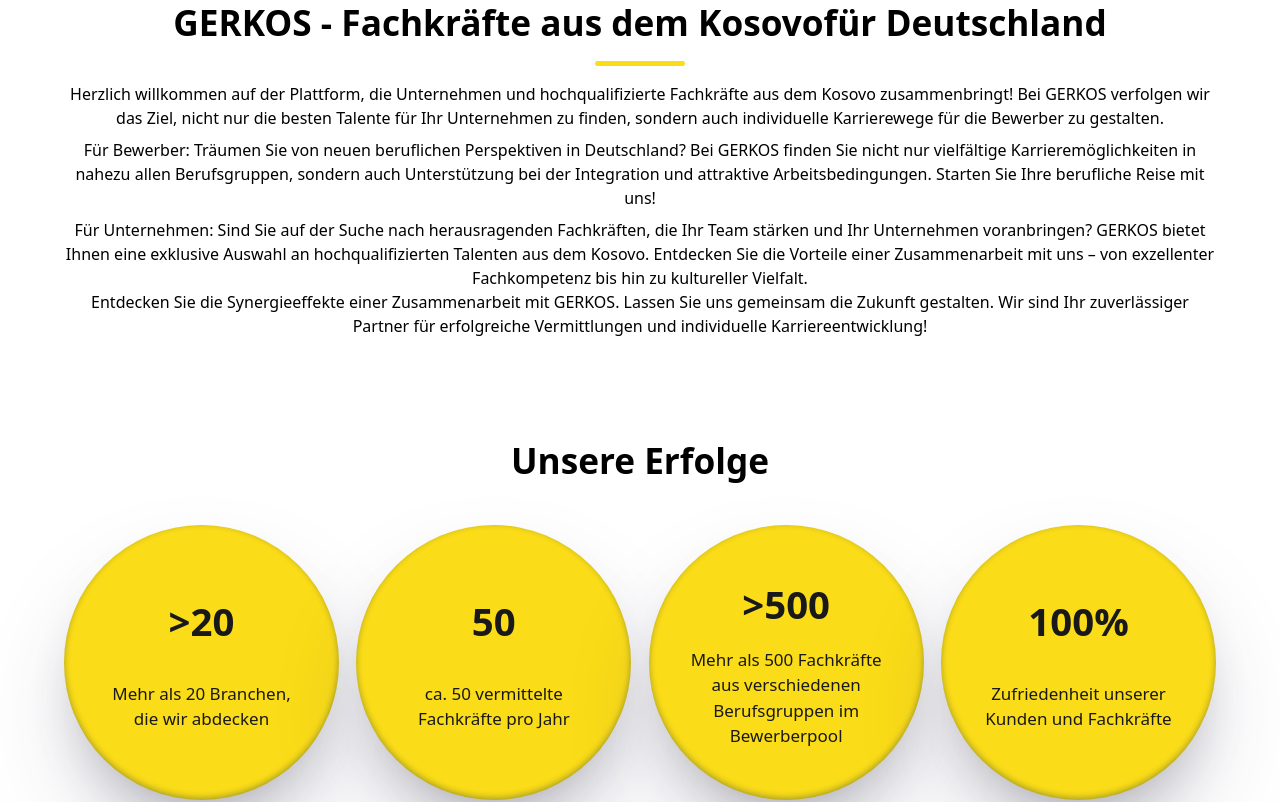
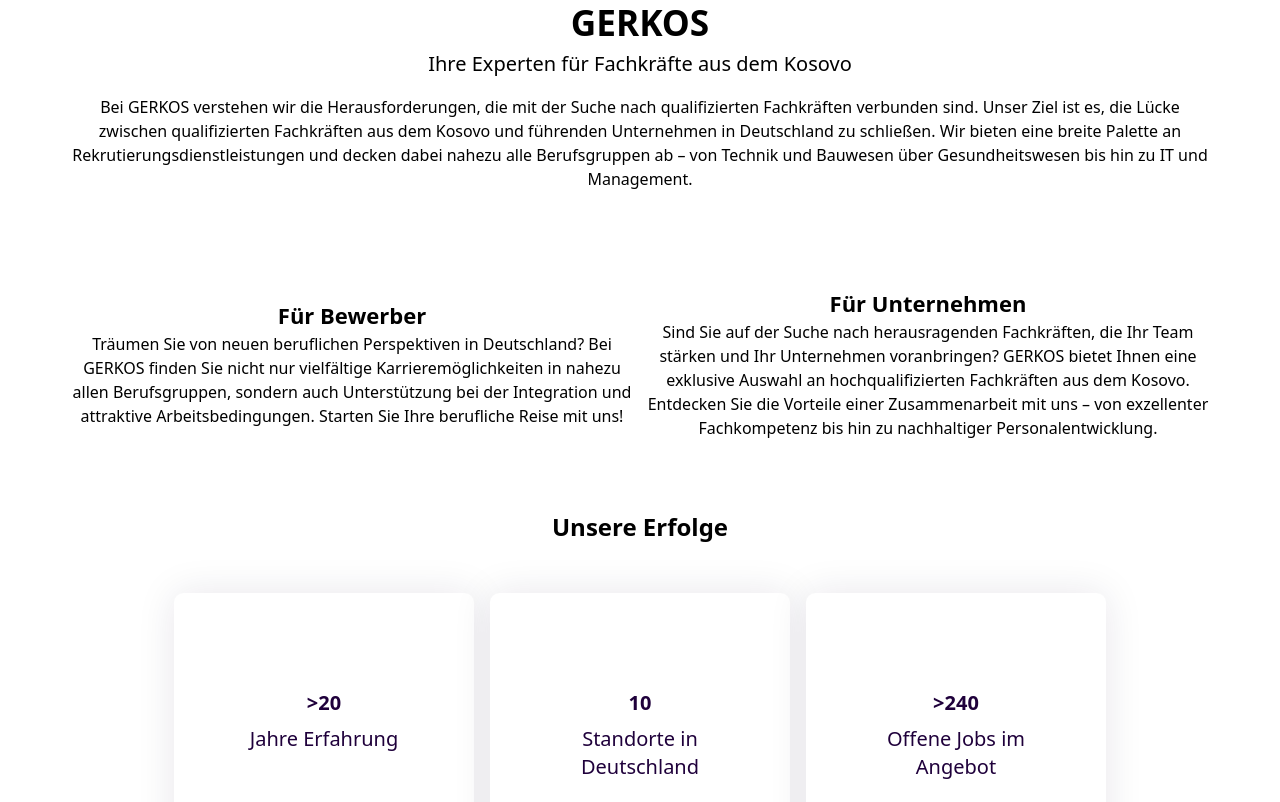
Before and after one commit to ArtSurdulli/gerkos, a React (Create React App) app: page / in a window 1280 px wide. Shown: the part 820-1622 px from the top of the page. Built offline with nearby package versions, Linux system fonts and the light colour scheme.

Commit message:
fixed a lot of things

```diff
--- a/src/components/Descriptions/Description.jsx
+++ b/src/components/Descriptions/Description.jsx
@@ -5,32 +5,42 @@ function Description() {
   const { t } = useTranslation();
 
   return (
+    <>
       <div className="Description">
-      <h1>GERKOS - {t("home-description-title")}</h1>
-      <div className="hr-description mt-3"></div>
+        <h1>GERKOS</h1>
+        <h2>{t("home-description-title")}</h2>
+        {/* <div className="hr-description mt-3"></div> */}
         <div>
           <p className="text-center max-w-7xl	mt-4">
             {t("home-description-text-1")}
           </p>
         </div>
-      <div>
-        <p className="text-center max-w-7xl	mt-2">
-          {t("home-description-text-2")}
+      </div>
+      <div className="twoPlace ">
+        <div className="twoPlace1">
+          <h1 className="title">Für Bewerber</h1>
+          <p>
+            Träumen Sie von neuen beruflichen Perspektiven in Deutschland? Bei
+            GERKOS finden Sie nicht nur vielfältige Karrieremöglichkeiten in
+            nahezu allen Berufsgruppen, sondern auch Unterstützung bei der
+            Integration und attraktive Arbeitsbedingungen. Starten Sie Ihre
+            berufliche Reise mit uns!
           </p>
         </div>
 
-      <div>
-        <p className="text-center max-w-7xl	mt-2">
-          {t("home-description-text-3")}
-        </p>
-      </div>
-      <div>
-        <p className="text-center max-w-7xl	">
-        {t("home-description-text-4")}
-
+        <div className="twoPlace2">
+          <h1 className="title">Für Unternehmen</h1>
+          <p>
+            Sind Sie auf der Suche nach herausragenden Fachkräften, die Ihr Team
+            stärken und Ihr Unternehmen voranbringen? GERKOS bietet Ihnen eine
+            exklusive Auswahl an hochqualifizierten Fachkräften aus dem Kosovo.
+            Entdecken Sie die Vorteile einer Zusammenarbeit mit uns – von
+            exzellenter Fachkompetenz bis hin zu nachhaltiger
+            Personalentwicklung.
           </p>
         </div>
       </div>
+    </>
   );
 }
 
--- /dev/null
+++ b/src/components/Descriptions/description.css
@@ -0,0 +1 @@
+.Description{display:flex;flex-direction:column;align-items:center;padding:3rem max(1rem,5%);text-align:center}.Description h2{font-size:20px}.Description h1{font-weight:600;font-size:max(25px,2.75vw)}.hr-description{background-color:#fadc18;width:90px;height:5px;border-radius:5px}.twoPlace{display:flex;justify-content:space-evenly;padding:3rem max(1rem,5%);align-items:center;text-align:center}.twoPlace1,.twoPlace2{width:600px}.title{font-size:22px;font-weight:700;text-align:center;align-items:center}.title p{text-align:center}@media only screen and (max-width: 600px){.twoPlace{display:block;text-align:center}.twoPlace1,.twoPlace2{width:100%;margin-top:5px}}section{margin-top:5px;text-align:center}section h1{font-size:24px}
--- a/src/components/Descriptions/description.scss
+++ b/src/components/Descriptions/description.scss
@@ -4,6 +4,9 @@
   align-items: center;
   padding: 3rem max(1rem, 5%);
   text-align: center;
+  h2{
+    font-size: 20px;
+  }
 
   h1 {
     font-weight: 600;
@@ -16,3 +19,49 @@
   height: 5px;
   border-radius: 5px;
 }
+
+
+.twoPlace {
+  display: flex;
+  justify-content: space-evenly;
+  padding: 3rem max(1rem, 5%);
+  align-items: center;
+  text-align: center;
+
+}
+
+.twoPlace1,
+.twoPlace2 {
+width: 600px;
+}
+
+.title {
+        font-size: 22px;
+      font-weight:700 ;
+  text-align: center;
+  align-items: center;
+  p{
+    text-align: center;
+  }
+}
+
+@media only screen and (max-width: 600px) {
+  .twoPlace {
+    display: block;
+    text-align: center;
+  }
+
+  .twoPlace1,
+  .twoPlace2 {
+    width: 100%;
+    margin-top: 5px;
+  }
+}
+
+section{
+  margin-top: 5px;
+  text-align: center;
+  h1{
+    font-size: 24px;
+  }
+}
--- a/src/components/Navbar/Navbar.jsx
+++ b/src/components/Navbar/Navbar.jsx
@@ -86,22 +86,9 @@ const Navbar = () => {
               <Link to={item.to}>{item.text}</Link>
             </li>
           ))}
-
-          <button
-            type="button"
-            class="sm:mt-3 focus:outline-none mt-3 ml-10 text-black bg-yellow-400  font-medium rounded-lg text-sm px-5 sm:py-2 py-2 me-2 mb-2"
-          >
-            {t("navbar-button")}
-          </button>
         </ul>
 
-        {/* Button to the right */}
-        <button
-          type="button"
-          className="hidden sm:block sm:mt-3 focus:outline-none text-black bg-yellow-400  font-medium rounded-lg text-sm px-5 sm:py-2 py-2 me-2 mb-2"
-        >
-          {t("navbar-button")}
-        </button>
+
       </div>
     </>
   );
--- /dev/null
+++ b/src/components/Requirements/Requirements.css
@@ -0,0 +1 @@
+.card{max-width:300px;width:100%}@media screen and (max-width: 768px){.card{max-width:100%}}
--- a/src/components/Requirements/Requirements.jsx
+++ b/src/components/Requirements/Requirements.jsx
@@ -4,26 +4,31 @@ import "./Requirements.scss";
 
 function Requirements() {
   const { t } = useTranslation();
+  const professions = [
+    { id: 1, value: ">20", name: "Jahre Erfahrung" },
+    { id: 2, value: "10", name: "Standorte in Deutschland" },
+    { id: 3, value: ">240", name: "Offene Jobs im Angebot" },
+    { id: 4, value: "33", name: "Mitarbeiter in unseren Niederlassungen" },
+    { id: 5, value: ">1000", name: "Externe Fachkräfte" },
+  ];
 
   return (
-    <section className="Requirements">
-      <h1>{t("home-requirements-title")}</h1>
-      <div className="Requirements--cards">
-        <div className="Requirements-card">
-          <h4>{">"}20</h4>
-          <p>{t("home-requirements-1")}</p>
-        </div>
-        <div className="Requirements-card">
-          <h4>50</h4>
-          <p>{t("home-requirements-2")}</p>
-        </div>
-        <div className="Requirements-card">
-          <h4>{">"}500</h4>
-          <p>{t("home-requirements-3")}</p>
-        </div>
-        <div className="Requirements-card">
-          <h4>100%</h4>
-          <p>{t("home-requirements-4")}</p>
+    <section className="text-center">
+      <h1 className="font-bold ">{t("home-requirements-title")}</h1>
+      <div className="row">
+        <div className="flex flex-wrap justify-center w-full">
+          {professions.map((profession) => (
+            <div key={profession.id} className=" card max-w-xs mx-2 my-4 rounded overflow-hidden shadow-lg">
+              <div className="px-6 py-4">
+                <div className="flex justify-center font-bold text-xl mb-2">
+                {profession.value}
+                </div>
+                <div className=" text-xl mb-2">
+                  {profession.name}
+                </div>
+              </div>
+            </div>
+          ))}
         </div>
       </div>
     </section>
--- a/src/components/Requirements/Requirements.scss
+++ b/src/components/Requirements/Requirements.scss
@@ -1,119 +1,16 @@
-.Requirements {
+
+
+$card-desktop-width: 300px;
+
+.card {
+  max-width: $card-desktop-width; // Set maximum width for desktop
   width: 100%;
-  display: flex;
-  flex-direction: column;
-  align-items: center;
-  padding: 3rem max(1rem, 5%);
-  gap: max(2rem, 3vw);
-  h1 {
-    font-weight: 600;
-    font-size: max(25px, 2.75vw);
-  }
 
-  &--cards {
-    width: 100%;
-    display: flex;
-    justify-content: space-between;
+}
 
-    @media (max-width: 1010px) {
-      flex-wrap: wrap;
-      gap: max(2rem, 3vw);
-    }
 
-    @media (max-width: 480px) {
-      flex-direction: column;
-      align-items: center;
-      justify-content: center;
-    }
-  }
-
-  &-card {
-    background-color: #fadc18;
-    color: #1a1919;
-    display: flex;
-    flex-direction: column;
-    align-items: center;
-    justify-content: space-evenly;
-    border-radius: 50%;
-    max-width: 300px;
-    min-width: 300px;
-    min-height: 300px;
-    max-height: 300px;
-    padding: max(2rem, 3vw);
-    text-align: center;
-    box-shadow: rgba(50, 50, 93, 0.25) 0px 50px 100px -20px,
-      rgba(0, 0, 0, 0.3) 0px 30px 60px -30px,
-      rgba(10, 37, 64, 0.35) 0px -2px 6px 0px inset;
-    transition: ease-out 0.2s;
-
-    @media (max-width: 1350px) {
-      max-width: 275px;
-      min-width: 275px;
-      min-height: 275px;
-      max-height: 275px;
-    }
-
-    @media (max-width: 1250px) {
-      max-width: 250px;
-      min-width: 250px;
-      min-height: 250px;
-      max-height: 250px;
-    }
-
-    @media (max-width: 1150px) {
-      max-width: 225px;
-      min-width: 225px;
-      min-height: 225px;
-      max-height: 225px;
-    }
-
-    @media (max-width: 1010px) {
-      max-width: 200px;
-      min-width: 200px;
-      min-height: 200px;
-      max-height: 200px;
-    }
-
-    @media (max-width: 480px) {
-      max-width: 300px;
-      min-width: 300px;
-      min-height: 300px;
-      max-height: 300px;
-    }
-
-    &:hover {
-      transform: scale(1.05);
-      color: #000;
-      background-color: #ffe646;
-    }
-
-    h4 {
-      font-size: max(20px, 3vw);
-      font-weight: 700;
-
-      //   @media (max-width: 1150px) {
-      //     font-size: max(18px, 2vw);
-      //   }
-
-      @media (max-width: 1010px) {
-        font-size: max(18px, 2vw);
-      }
-
-      @media (max-width: 480px) {
-        font-size: max(30px, 10vw);
-      }
-    }
-
-    p {
-      font-size: max(17px, 1vw);
-
-      @media (max-width: 1150px) {
-        font-size: max(16px, 0.85vw);
-      }
-
-      @media (max-width: 480px) {
-        font-size: max(17px, 1vw);
-      }
-    }
+@media screen and (max-width: 768px) {
+  .card {
+    max-width: 100%; // Set maximum width to 100% for mobile
   }
 }
--- a/src/locales/de/translation.json
+++ b/src/locales/de/translation.json
@@ -6,9 +6,9 @@
   "navbar-link-5": "Kontakt",
   "navbar-button": "Bewerbung",
 
-  "home-banner-title-1": "Gemeinsam Perspektiven",
+  "home-banner-title-1": "Gemeinsam Perspektiven schaffen",
   "home-banner-title-2": "Ihr zuverlässiger Partner für Fachkräfte ",
-  "home-banner-title-3": "aus dem Kosovo für deutsche Unternehmen.",
+  "home-banner-title-3": "aus dem Kosovo.",
   "home-banner-button": "Kontakt aufnehmen",
 
   "home-requirements-title": "Unsere Erfolge",
@@ -18,8 +18,8 @@
   "home-requirements-4": "Zufriedenheit unserer Kunden und Fachkräfte",
   "home-requirements-monate": "Monate",
 
-  "home-description-title": "Fachkräfte aus dem Kosovofür Deutschland",
-  "home-description-text-1": "Herzlich willkommen auf der Plattform, die Unternehmen und hochqualifizierte Fachkräfte aus dem Kosovo zusammenbringt! Bei GERKOS verfolgen wir das Ziel, nicht nur die besten Talente für Ihr Unternehmen zu finden, sondern auch individuelle Karrierewege für die Bewerber zu gestalten.",
+  "home-description-title": "Ihre Experten für Fachkräfte aus dem Kosovo",
+  "home-description-text-1": "Bei GERKOS verstehen wir die Herausforderungen, die mit der Suche nach qualifizierten Fachkräften verbunden sind. Unser Ziel ist es, die Lücke zwischen qualifizierten Fachkräften aus dem Kosovo und führenden Unternehmen in Deutschland zu schließen. Wir bieten eine breite Palette an Rekrutierungsdienstleistungen und decken dabei nahezu alle Berufsgruppen ab – von Technik und Bauwesen über Gesundheitswesen bis hin zu IT und Management.",
   "home-description-text-2": "Für Bewerber: Träumen Sie von neuen beruflichen Perspektiven in Deutschland? Bei GERKOS finden Sie nicht nur vielfältige Karrieremöglichkeiten in nahezu allen Berufsgruppen, sondern auch Unterstützung bei der Integration und attraktive Arbeitsbedingungen. Starten Sie Ihre berufliche Reise mit uns!",
   "home-description-text-3": "Für Unternehmen: Sind Sie auf der Suche nach herausragenden Fachkräften, die Ihr Team stärken und Ihr Unternehmen voranbringen? GERKOS bietet Ihnen eine exklusive Auswahl an hochqualifizierten Talenten aus dem Kosovo. Entdecken Sie die Vorteile einer Zusammenarbeit mit uns – von exzellenter Fachkompetenz bis hin zu kultureller Vielfalt.",
   "home-description-text-4": "Entdecken Sie die Synergieeffekte einer Zusammenarbeit mit GERKOS. Lassen Sie uns gemeinsam die Zukunft gestalten. Wir sind Ihr zuverlässiger Partner für erfolgreiche Vermittlungen und individuelle Karriereentwicklung!",
```
Lines whose indentation alone changed are shown as unchanged.
